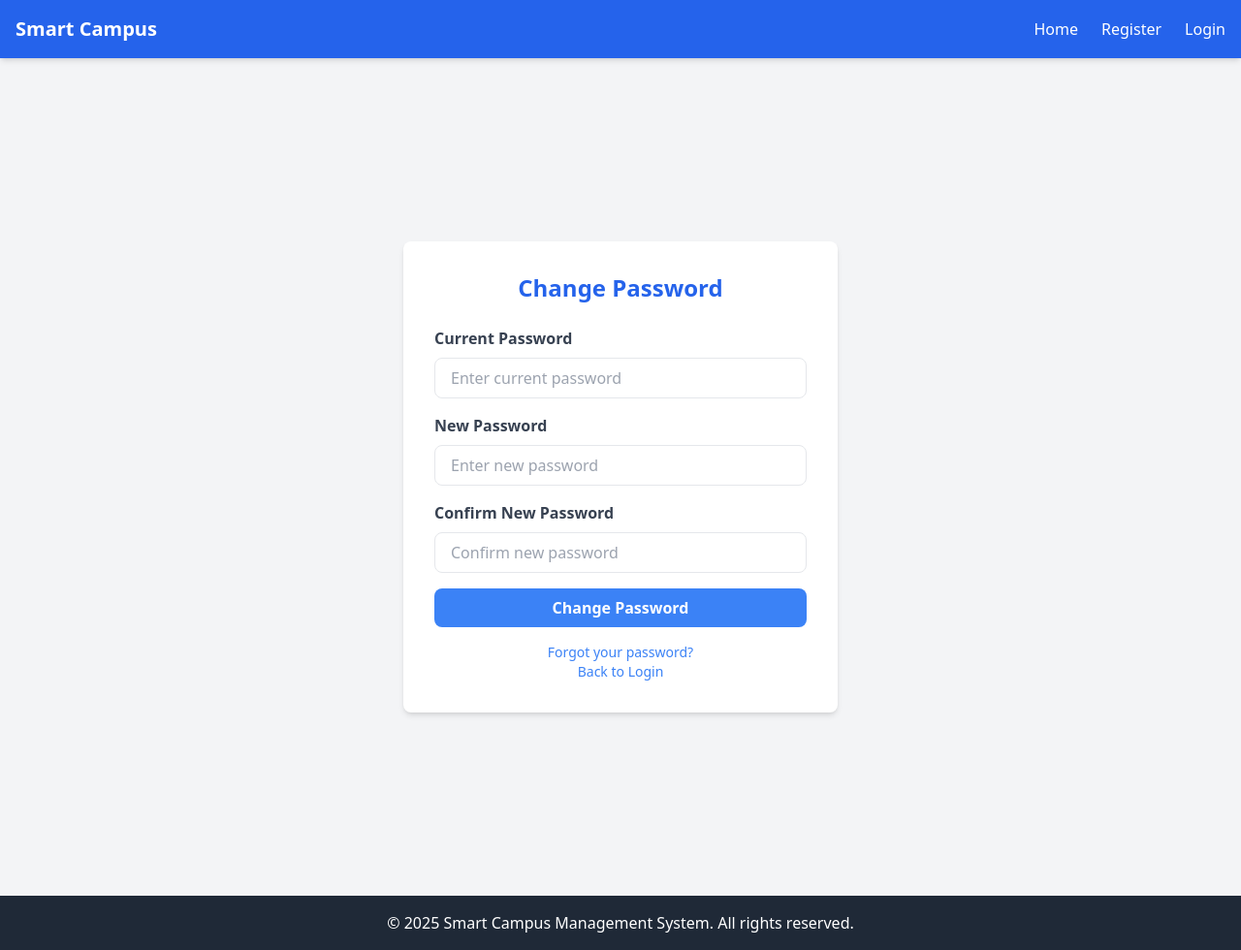
After one commit to lokesh-dev-py/Smart-Campus-Management-System, a Django app: page /password_change/ in a window 1280 px wide. The commit adds this page. Shown: the whole page at 97% size. Run offline with Django 5.2, Linux system fonts and the light colour scheme; some libraries are stand-ins or nearby versions.

Commit message:
Created password change and password reset view.

```diff
--- a/apps/student/views.py
+++ b/apps/student/views.py
@@ -1,5 +1,6 @@
-from django.shortcuts import render
-
+from django.shortcuts import render, redirect
+from django.contrib.auth.decorators import login_required
 # Create your views here.
+@login_required
 def dashboard(request):
     return render(request, 'student/student_dashboard.html')
--- a/apps/teacher/views.py
+++ b/apps/teacher/views.py
@@ -1,6 +1,6 @@
 from django.shortcuts import render
 from django.contrib.auth.decorators import login_required
 # Create your views here.
-login_required
+@login_required
 def dashboard(request):
     return render(request, 'teacher/teacher_dashboard.html')
--- a/apps/users/templates/users/base.html
+++ b/apps/users/templates/users/base.html
@@ -24,7 +24,7 @@
                     {% elif user.is_teacher %}
                         <li><a href="{% url 'teacher_dashboard' %}" class="hover:text-gray-200">Dashboard</a></li>
                     {% endif %}
-                    {% comment %} <li><a href="{% url 'change_password' %}" class="hover:text-gray-200">Change Password</a></li> {% endcomment %}
+                    <li><a href="{% url 'change_password' %}" class="hover:text-gray-200">Change Password</a></li>
                     <form action="{% url 'logout' %}" method="post" class="inline">
                         {% csrf_token %}
                         <button type="submit" class="hover:text-gray-200">Logout</button>
--- /dev/null
+++ b/apps/users/templates/users/change_password.html
@@ -0,0 +1,51 @@
+{% extends 'users/base.html' %}
+
+{% block content %}
+<div class="flex justify-center items-center h-screen bg-gray-100">
+    <div class="w-full max-w-md bg-white p-8 rounded-lg shadow-md">
+        <h2 class="text-2xl font-bold text-center text-blue-600 mb-6">Change Password</h2>
+
+        <!-- Messages -->
+        {% if messages %}
+        <ul class="messages mb-4">
+            {% for message in messages %}
+            <li class="{{ message.tags }} text-sm text-red-600">{{ message }}</li>
+            {% endfor %}
+        </ul>
+        {% endif %}
+
+        <form method="post" novalidate>
+            {% csrf_token %}
+
+            <!-- Current Password -->
+            <div class="mb-4">
+                <label for="old_password" class="block text-gray-700 font-semibold mb-2">Current Password</label>
+                <input type="password" id="old_password" name="old_password" class="w-full px-4 py-2 border rounded-lg focus:outline-none focus:ring-2 focus:ring-blue-400" placeholder="Enter current password" required>
+            </div>
+
+            <!-- New Password -->
+            <div class="mb-4">
+                <label for="new_password1" class="block text-gray-700 font-semibold mb-2">New Password</label>
+                <input type="password" id="new_password1" name="new_password1" class="w-full px-4 py-2 border rounded-lg focus:outline-none focus:ring-2 focus:ring-blue-400" placeholder="Enter new password" required>
+            </div>
+
+            <!-- Confirm New Password -->
+            <div class="mb-4">
+                <label for="new_password2" class="block text-gray-700 font-semibold mb-2">Confirm New Password</label>
+                <input type="password" id="new_password2" name="new_password2" class="w-full px-4 py-2 border rounded-lg focus:outline-none focus:ring-2 focus:ring-blue-400" placeholder="Confirm new password" required>
+            </div>
+
+            <!-- Submit Button -->
+            <div class="mb-4">
+                <button type="submit" class="w-full bg-blue-500 hover:bg-blue-600 text-white font-semibold py-2 px-4 rounded-lg">Change Password</button>
+            </div>
+        </form>
+        <p class="text-center text-gray-600 text-sm">
+            <a href="{% url 'password_reset' %}" class="text-blue-500 hover:underline">Forgot your password?</a>
+        </p>
+        <p class="text-center text-gray-600 text-sm">
+            <a href="{% url 'login' %}" class="text-blue-500 hover:underline">Back to Login</a>
+        </p>
+    </div>
+</div>
+{% endblock %}
--- a/apps/users/templates/users/login.html
+++ b/apps/users/templates/users/login.html
@@ -29,6 +29,11 @@
             <div class="mb-4">
                 <button type="submit" class="w-full bg-blue-500 hover:bg-blue-600 text-white font-semibold py-2 px-4 rounded-lg">Login</button>
             </div>
+            <!-- Forget password -->
+            <div class="mb-4 text-center">
+                <a href="{% url 'password_reset' %}" class="text-blue-500 hover:underline">Forgot your password?</a>
+            </div>
+
         </form>
         <p class="text-center text-gray-600 text-sm">
             Don't have an account? <a href="{% url 'register' %}" class="text-blue-500 hover:underline">Register</a>
--- a/apps/users/urls.py
+++ b/apps/users/urls.py
@@ -1,5 +1,5 @@
 from django.urls import path
-from users.views import home, register_view, login_view, activate_account
+from users.views import home, register_view, login_view, activate_account, password_change_view, password_reset_view, password_reset_confirm
 from django.contrib.auth.views import LogoutView
 urlpatterns = [
     path('', home, name='home'),
@@ -7,4 +7,8 @@ urlpatterns = [
     path('login/', login_view, name='login'),
     path('activate/<str:uidb64>/<str:token>/', activate_account, name='activate'),
     path('logout/', LogoutView.as_view(), name='logout'),
+    path('password_change/', password_change_view, name='change_password'),
+    path('password_reset/', password_reset_view, name='password_reset'),
+    path('password_reset_confirm/<uidb64>/<token>/', password_reset_confirm, name='password_reset_confirm'),
+
 ]
--- a/apps/users/views.py
+++ b/apps/users/views.py
@@ -1,14 +1,17 @@
 from django.shortcuts import render, redirect
 from django.contrib import messages
-from users.forms import RegistrationForm
-from users.utils import send_activation_email
+from users.forms import RegistrationForm, PasswordResetForm
+from users.utils import send_activation_email, send_password_reset_email
 from django.conf import settings
 from django.utils.http import urlsafe_base64_encode, urlsafe_base64_decode
 from django.utils.encoding import force_bytes, force_str
 from django.contrib.auth.tokens import default_token_generator
 from django.urls import reverse
 from users.models import User
-from django.contrib.auth import authenticate, login
+from django.contrib.auth import authenticate, login, logout
+from django.contrib.auth.forms import PasswordChangeForm, SetPasswordForm
+from django.views.decorators.csrf import csrf_protect
+
 # Create your views here.
 
 def home(request):
@@ -94,3 +97,67 @@ def login_view(request):
             messages.error(request, "Invalid email or password.")
             return redirect('login')
     return render(request, 'users/login.html')
+
+
+@csrf_protect
+def password_change_view(request):
+    if request.method == 'POST':
+        form = PasswordChangeForm(user=request.user,
+                                  data=request.POST)
+        if form.is_valid():
+            form.save()
+            logout(request)
+            request.session.flush()
+            messages.success(request, 'Your password was successfully updated!')
+            return redirect('login')
+        else:
+            for field, errors in form.errors.items():
+                for error in errors:
+                    messages.error(request, error)
+    else:
+        form = PasswordChangeForm(user=request.user)
+    return render(request, 'users/change_password.html', {'form': form})
+
+def password_reset_view(request):
+    if request.method == 'POST':
+        form = PasswordResetForm(request.POST)
+        if form.is_valid():
+            email = form.cleaned_data.get('email')
+            user = User.objects.filter(email=email).first()
+            if user:
+                uid64 = urlsafe_base64_encode(force_bytes(user.pk))
+                token = default_token_generator.make_token(user)
+                reset_link = reverse('password_reset_confirm', kwargs={'uidb64': uid64, 'token': token})
+                reset_url = f"{settings.SITE_DOMAIN}{reset_link}"
+                send_password_reset_email(user.email, reset_url)
+                messages.success(request, "Password reset link sent to your email.")
+            else:
+                messages.error(request, "Email not found.")
+            return redirect('login')
+    else:
+        form = PasswordResetForm()
+    return render(request, 'users/password_reset.html', {'form': form})
+
+def password_reset_confirm(request, uidb64, token):
+    try:
+        uid = force_str(urlsafe_base64_decode(uidb64))
+        user = User.objects.get(pk=uid)
+        if not default_token_generator.check_token(user, token):
+            messages.error(request, ("This link is invalid or has expired."))
+            return redirect('password_reset')
+        if request.method == 'POST':
+            form = SetPasswordForm(user, request.POST)
+            if form.is_valid():
+                form.save()
+                messages.success(request, "Your password has been reset successfully.")
+                return redirect('login')
+            else:
+                for field, errors in form.errors.items():
+                    for error in errors:
+                        messages.error(request, error)
+        else:
+            form = SetPasswordForm(user=user)
+        return render(request, 'users/password_reset_confirm.html', {'uidb64': uidb64, 'token': token})
+    except (TypeError, ValueError, OverflowError, User.DoesNotExist):
+        messages.error(request, "An error occurred. Please try again.")
+        return redirect('password_reset')
--- a/config/settings.py
+++ b/config/settings.py
@@ -134,5 +134,6 @@ EMAIL_HOST_USER = 'api'
 EMAIL_HOST_PASSWORD = os.getenv('EMAIL_HOST_PASSWORD')
 EMAIL_PORT = '587'
 
-#Logout
+#Logout Login Redirect URL
 LOGOUT_REDIRECT_URL = 'login'
+LOGIN_URL = 'login'
```
Also changed, not shown: apps/users/forms.py (+13 -0 lines), apps/users/templates/users/password_reset.html (added, +36 -0 lines), apps/users/templates/users/password_reset_confirm.html (added, +38 -0 lines), apps/users/templates/users/password_reset_email.html (added, +23 -0 lines), apps/users/utils.py (+21 -0 lines), db.sqlite3.
